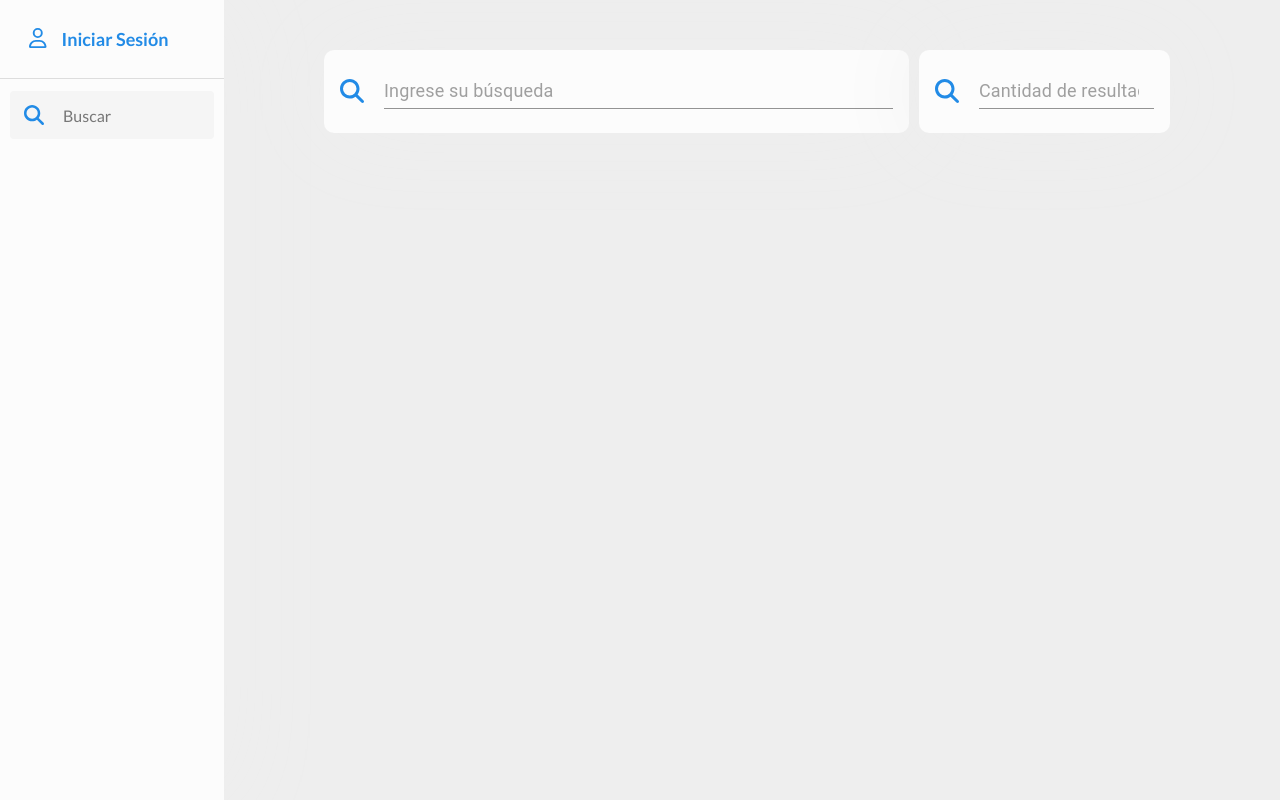
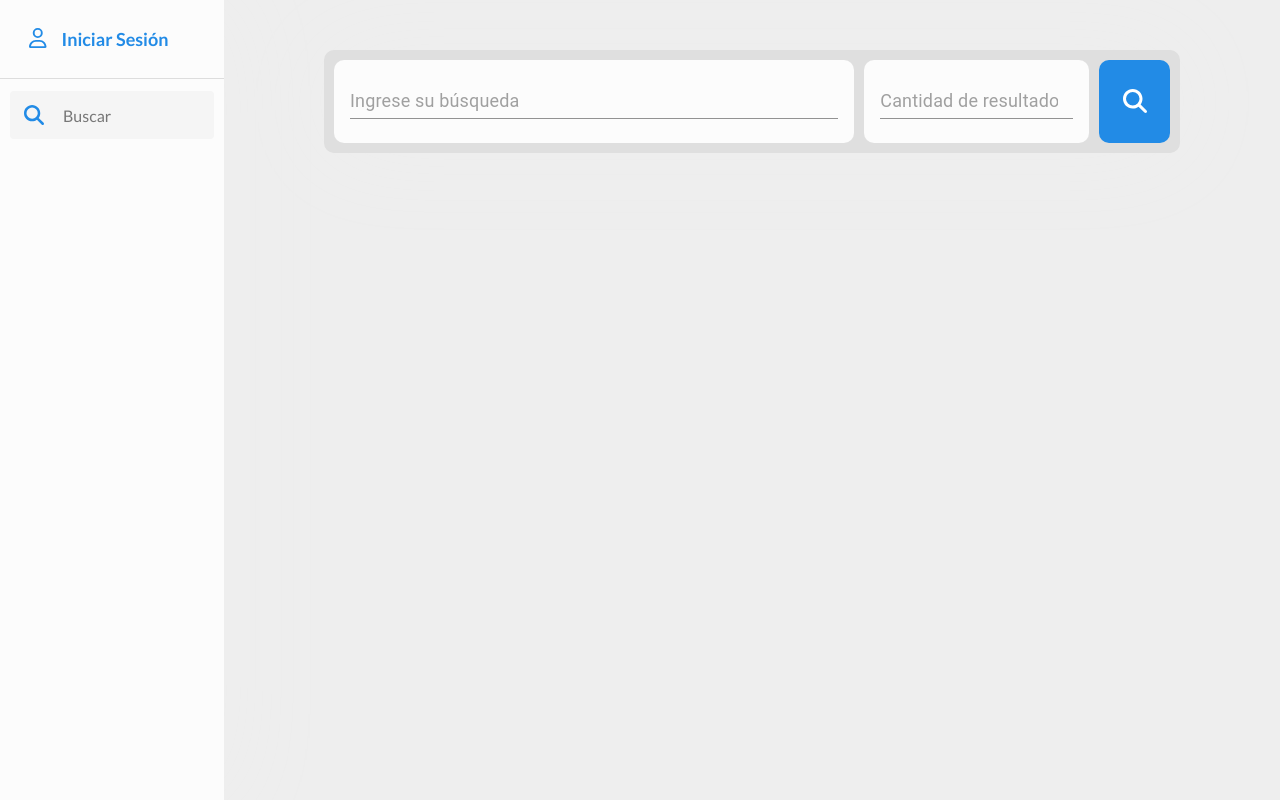
Before and after one commit to j-leklere/ml-scraper-front, a React (Create React App) app: page / in a window 1280 px wide. Built offline with nearby package versions, Linux system fonts and the light colour scheme.

Commit message:
searchbar design

```diff
--- a/src/components/SearchBar.jsx
+++ b/src/components/SearchBar.jsx
@@ -10,7 +10,10 @@ export default function SearchBar({ onSearch }) {
   const [quantityInput, setQuantityInput] = useState("");
 
   const handleSearch = () => {
-    if (!quantityInput) {
+    if (!searchInput) {
+      toast.error("Ingrese búsqueda");
+    }
+    if (searchInput && !quantityInput) {
       toast.error("Ingrese cantidad de resultados");
     }
     if (searchInput.trim() !== "" && quantityInput) {
@@ -27,11 +30,6 @@ export default function SearchBar({ onSearch }) {
   return (
     <div className="search-container">
       <div className="searchbar">
-        <FontAwesomeIcon
-          className="searchbar-icon"
-          icon={faMagnifyingGlass}
-          onClick={handleSearch}
-        />
         <Input
           placeholder="Ingrese su búsqueda"
           value={searchInput}
@@ -42,11 +40,6 @@ export default function SearchBar({ onSearch }) {
         />
       </div>
       <div className="search-quantity">
-        <FontAwesomeIcon
-          className="searchbar-icon"
-          icon={faMagnifyingGlass}
-          onClick={handleSearch}
-        />
         <Input
           placeholder="Cantidad de resultados"
           type="number"
@@ -57,6 +50,9 @@ export default function SearchBar({ onSearch }) {
           fullWidth
         />
       </div>
+      <div className="searchbar-icon-container" onClick={handleSearch}>
+        <FontAwesomeIcon className="searchbar-icon" icon={faMagnifyingGlass} />
+      </div>
       <ToastContainer position="top-right" autoClose={2000} />
     </div>
   );
--- a/src/sass/layout/_search.scss
+++ b/src/sass/layout/_search.scss
@@ -11,22 +11,21 @@
     display: flex;
     justify-content: center;
     align-items: center;
-    gap: 1rem;
+    padding: 1rem 1rem;
+    border-radius: 1rem;
+    background-color: rgb(223, 223, 223);
+    box-shadow: 0 0 10rem #eeeeee;
+    margin-bottom: 2rem;
   }
 
   &bar {
     width: 70%;
-
     display: flex;
     align-items: center;
-
     border-radius: 1rem;
-
     background-color: #fcfcfc;
-    box-shadow: 0 0 10rem #eeeeee;
-
     padding: 2.4rem 1.6rem;
-    margin-bottom: 2.4rem;
+    margin-right: 1rem;
 
     p {
       color: $color-main;
@@ -34,10 +33,18 @@
     }
 
     &-icon {
+      &-container {
+        display: flex;
+        justify-content: center;
+        align-items: center;
+        cursor: pointer;
+        height: 8.288rem;
+        width: 8rem;
+        border-radius: 1rem;
+        background-color: $color-main;
+      }
       font-size: 2.4rem;
-      color: $color-main;
-      margin-right: 2rem;
-      cursor: pointer;
+      color: white;
     }
 
     &-input {
@@ -48,15 +55,11 @@
   &-quantity {
     width: 30%;
     border-radius: 1rem;
-
     background-color: #fcfcfc;
-    box-shadow: 0 0 10rem #eeeeee;
-
-    padding: 2.4rem 1.6rem;
-    margin-bottom: 2.4rem;
-
     display: flex;
     align-items: center;
+    padding: 2.4rem 1.6rem;
+    margin-right: 1rem;
   }
 
   .results {
```
